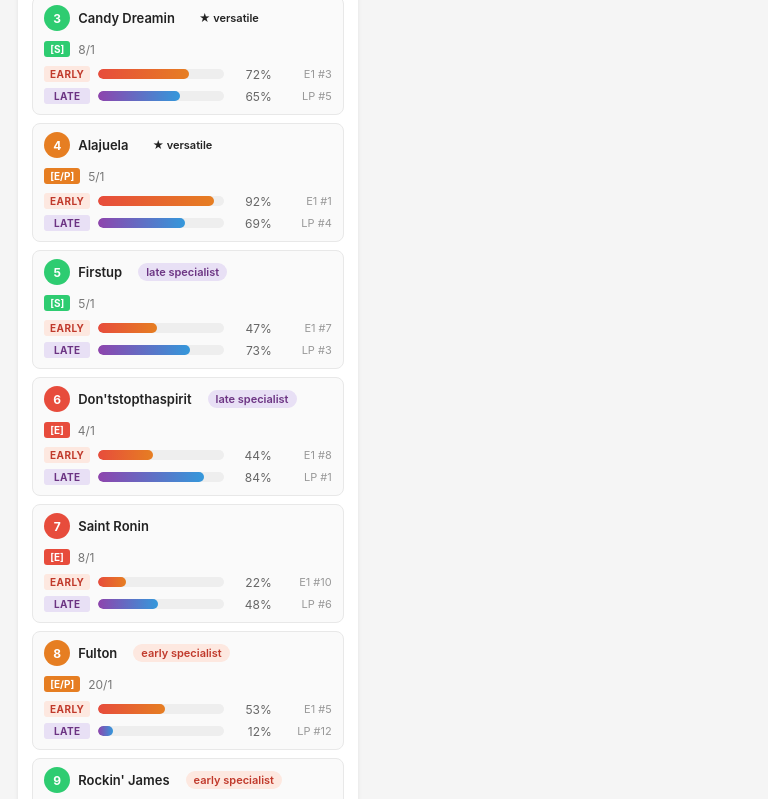
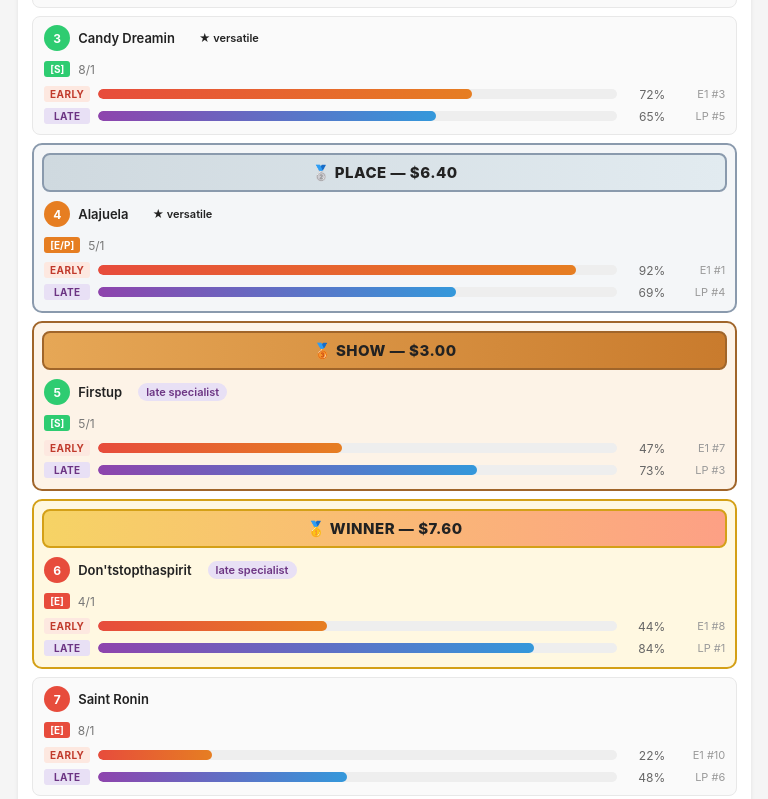
Before and after one commit to dwood-tech/Trainer-Directory, a plain HTML site: page results/2026-10-14/part2b/index.html in a window 1280 px wide. Shown: the part 443-1242 px from the top of the page, without its empty margins (297-1065 px from the left). Drawn offline with Linux system fonts and the light colour scheme.

Commit message:
Results archive 2026-10-14 Part 2b

```diff
--- a/results/2026-10-14/part2b/index.html
+++ b/results/2026-10-14/part2b/index.html
@@ -86,7 +86,7 @@ img{max-width:100%;height:auto}
 <div class="race-main">
 <div class="panel">
 <h2>🏁 Official Result — Delta Downs Race 8</h2>
-
+<div class="exotics"><strong>Exotic payoffs:</strong> Exacta 6-4 <strong>$52.40</strong> &nbsp;·&nbsp; Trifecta 6-4-5 <strong>$156.20</strong> &nbsp;·&nbsp; Superfecta 6-4-5-2 <strong>$782.60</strong></div>
 <div class="hgroup" >
 <div class="hhead"><div class="htopline"><span class="gprog" style="background:#e74c3c">1</span><span class="gname">Jackson&#x27;s Speaker</span></div><div class="hsubline"><span class="gsbadge" style="background:#e74c3c">[E]</span><span class="gml">12/1</span></div></div>
 <div class="prow"><span class="pline pl-early">EARLY</span><span class="gbar"><span class="gfill" style="width:49%;background:linear-gradient(90deg,#e74c3c,#e67e22)"></span></span><span class="gpct">49%</span><span class="gfig">E1 #6</span></div>
@@ -105,20 +105,20 @@ img{max-width:100%;height:auto}
 <div class="prow"><span class="pline pl-late">LATE</span><span class="gbar"><span class="gfill" style="width:65%;background:linear-gradient(90deg,#8e44ad,#3498db)"></span></span><span class="gpct">65%</span><span class="gfig">LP #5</span></div>
 </div>
 
-<div class="hgroup" >
-<div class="hhead"><div class="htopline"><span class="gprog" style="background:#e67e22">4</span><span class="gname">Alajuela</span><span class="stag v">★ versatile</span></div><div class="hsubline"><span class="gsbadge" style="background:#e67e22">[E/P]</span><span class="gml">5/1</span></div></div>
+<div class="hgroup" style="border:2px solid #8a9aad;border-radius:10px;padding:8px;background:#f4f6f8">
+<div class="result-banner" style="background:linear-gradient(90deg,#cfd9df,#e2ebf0);border:2px solid #8a9aad;border-radius:8px;padding:8px 12px;margin-bottom:8px;font-weight:800;font-size:15px;text-align:center;letter-spacing:0.5px;">🥈 PLACE — $6.40</div><div class="hhead"><div class="htopline"><span class="gprog" style="background:#e67e22">4</span><span class="gname">Alajuela</span><span class="stag v">★ versatile</span></div><div class="hsubline"><span class="gsbadge" style="background:#e67e22">[E/P]</span><span class="gml">5/1</span></div></div>
 <div class="prow"><span class="pline pl-early">EARLY</span><span class="gbar"><span class="gfill" style="width:92%;background:linear-gradient(90deg,#e74c3c,#e67e22)"></span></span><span class="gpct">92%</span><span class="gfig">E1 #1</span></div>
 <div class="prow"><span class="pline pl-late">LATE</span><span class="gbar"><span class="gfill" style="width:69%;background:linear-gradient(90deg,#8e44ad,#3498db)"></span></span><span class="gpct">69%</span><span class="gfig">LP #4</span></div>
 </div>
 
-<div class="hgroup" >
-<div class="hhead"><div class="htopline"><span class="gprog" style="background:#2ecc71">5</span><span class="gname">Firstup</span><span class="stag l">late specialist</span></div><div class="hsubline"><span class="gsbadge" style="background:#2ecc71">[S]</span><span class="gml">5/1</span></div></div>
+<div class="hgroup" style="border:2px solid #a0652a;border-radius:10px;padding:8px;background:#fdf3e7">
+<div class="result-banner" style="background:linear-gradient(90deg,#e6a756,#c97b2d);border:2px solid #a0652a;border-radius:8px;padding:8px 12px;margin-bottom:8px;font-weight:800;font-size:15px;text-align:center;letter-spacing:0.5px;">🥉 SHOW — $3.00</div><div class="hhead"><div class="htopline"><span class="gprog" style="background:#2ecc71">5</span><span class="gname">Firstup</span><span class="stag l">late specialist</span></div><div class="hsubline"><span class="gsbadge" style="background:#2ecc71">[S]</span><span class="gml">5/1</span></div></div>
 <div class="prow"><span class="pline pl-early">EARLY</span><span class="gbar"><span class="gfill" style="width:47%;background:linear-gradient(90deg,#e74c3c,#e67e22)"></span></span><span class="gpct">47%</span><span class="gfig">E1 #7</span></div>
 <div class="prow"><span class="pline pl-late">LATE</span><span class="gbar"><span class="gfill" style="width:73%;background:linear-gradient(90deg,#8e44ad,#3498db)"></span></span><span class="gpct">73%</span><span class="gfig">LP #3</span></div>
 </div>
 
-<div class="hgroup" >
-<div class="hhead"><div class="htopline"><span class="gprog" style="background:#e74c3c">6</span><span class="gname">Don&#x27;tstopthaspirit</span><span class="stag l">late specialist</span></div><div class="hsubline"><span class="gsbadge" style="background:#e74c3c">[E]</span><span class="gml">4/1</span></div></div>
+<div class="hgroup" style="border:2px solid #d4a017;border-radius:10px;padding:8px;background:#fff8e1">
+<div class="result-banner" style="background:linear-gradient(90deg,#f6d365,#fda085);border:2px solid #d4a017;border-radius:8px;padding:8px 12px;margin-bottom:8px;font-weight:800;font-size:15px;text-align:center;letter-spacing:0.5px;">🥇 WINNER — $7.60</div><div class="hhead"><div class="htopline"><span class="gprog" style="background:#e74c3c">6</span><span class="gname">Don&#x27;tstopthaspirit</span><span class="stag l">late specialist</span></div><div class="hsubline"><span class="gsbadge" style="background:#e74c3c">[E]</span><span class="gml">4/1</span></div></div>
 <div class="prow"><span class="pline pl-early">EARLY</span><span class="gbar"><span class="gfill" style="width:44%;background:linear-gradient(90deg,#e74c3c,#e67e22)"></span></span><span class="gpct">44%</span><span class="gfig">E1 #8</span></div>
 <div class="prow"><span class="pline pl-late">LATE</span><span class="gbar"><span class="gfill" style="width:84%;background:linear-gradient(90deg,#8e44ad,#3498db)"></span></span><span class="gpct">84%</span><span class="gfig">LP #1</span></div>
 </div>
@@ -160,7 +160,7 @@ img{max-width:100%;height:auto}
 </div>
 
 </div>
-<div class="bias-note">Results pending — check back after the race is official.</div>
+
 <div class="foot">Official results &middot; Payouts shown on $2 base</div>
 </div></div>
 </section><section class="race-block" id="IND_R1">
@@ -779,7 +779,7 @@ img{max-width:100%;height:auto}
 </div></div>
 </section>
 
-<div class="payout-summary" style="margin-top:20px;padding:16px;background:#eef2fa;border-radius:8px;"><h4 style="margin:0 0 10px;">💰 Payout Summary (19 races)</h4><div>Average $2 Win: <strong>$12.01</strong></div><div>Highest: <strong>$64.02</strong> | Lowest: <strong>$2.80</strong></div><div>Total $2 Win payouts: <strong>$228.12</strong></div></div>
+<div class="payout-summary" style="margin-top:20px;padding:16px;background:#eef2fa;border-radius:8px;"><h4 style="margin:0 0 10px;">💰 Payout Summary (25 races)</h4><div>Average $2 Win: <strong>$10.61</strong></div><div>Highest: <strong>$64.02</strong> | Lowest: <strong>$2.80</strong></div><div>Total $2 Win payouts: <strong>$265.32</strong></div></div>
 <div class="foot">Daily Pace Card — premium pace analysis</div></div>
 </body>
 </html>
```
